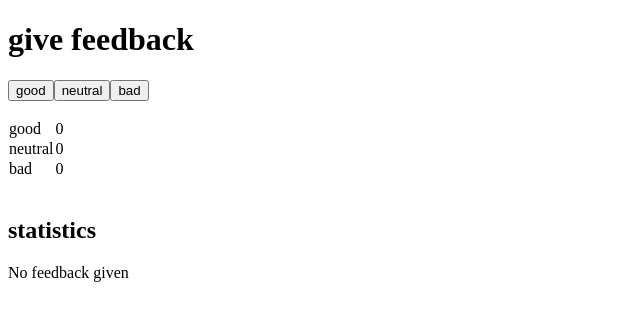
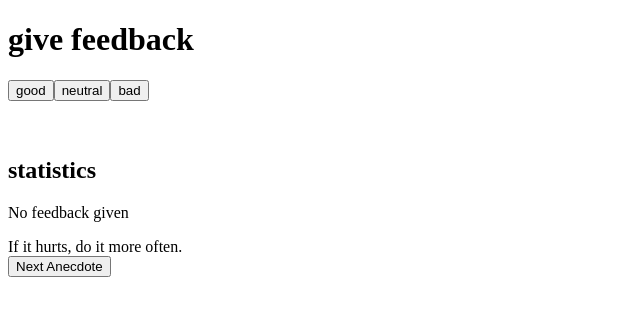
Before and after one commit to Arufiand/belajar-FullStack-JS, a React (Vite) app in the folder part1/: page / in a window 1280 px wide. Shown: the top 320 px of the page, without its empty margins (0-640 px from the left). Built offline with nearby package versions, Linux system fonts and the light colour scheme.

Commit message:
feat: add random anecdote functionality to App component

```diff
--- a/part1/src/App.jsx
+++ b/part1/src/App.jsx
@@ -1,6 +1,12 @@
 import { useState } from 'react'
 
 const Header = () => <h1>give feedback</h1>
+const Statistic = ({ text, value }) => (
+    <tr>
+        <td>{text}</td>
+        <td>{value}</td>
+    </tr>
+)
 const Button = ({ handleClick, text }) => (
     <button onClick={handleClick}>{text}</button>
 )
@@ -37,18 +43,32 @@
     )
 }
 
-const Statistic = ({ text, value }) => (
-    <tr>
-        <td>{text}</td>
-        <td>{value}</td>
-    </tr>
-)
+
 
 const App = () => {
     // save clicks of each button to its own state
     const [good, setGood] = useState(0)
     const [neutral, setNeutral] = useState(0)
     const [bad, setBad] = useState(0)
+
+    const anecdotes = [
+        'If it hurts, do it more often.',
+        'Adding manpower to a late software project makes it later!',
+        'The first 90 percent of the code accounts for the first 90 percent of the development time...The remaining 10 percent of the code accounts for the other 90 percent of the development time.',
+        'Any fool can write code that a computer can understand. Good programmers write code that humans can understand.',
+        'Premature optimization is the root of all evil.',
+        'Debugging is twice as hard as writing the code in the first place. Therefore, if you write the code as cleverly as possible, you are, by definition, not smart enough to debug it.',
+        'Programming without an extremely heavy use of console.log is same as if a doctor would refuse to use x-rays or blood tests when diagnosing patients.',
+        'The only way to go fast, is to go well.'
+    ]
+
+    const [selected, setSelected] = useState(0)
+
+    const handleAnecdote = () => {
+        const randomIndex = Math.floor(Math.random() * anecdotes.length)
+        setSelected(randomIndex)
+    }
+
 
     return (
         <div>
@@ -59,12 +79,11 @@
                 <Button handleClick={() => setBad(bad + 1)} text="bad" />
             </div>
             <br/>
-            <Statistic text="good" value={good} />
-            <Statistic text="neutral" value={neutral} />
-            <Statistic text="bad" value={bad} />
-
             <br />
             <Contents good={good} neutral={neutral} bad={bad} />
+            {anecdotes[selected]}
+            <br />
+            <Button handleClick={() => handleAnecdote()} text="Next Anecdote" />
         </div>
     )
 }
```
